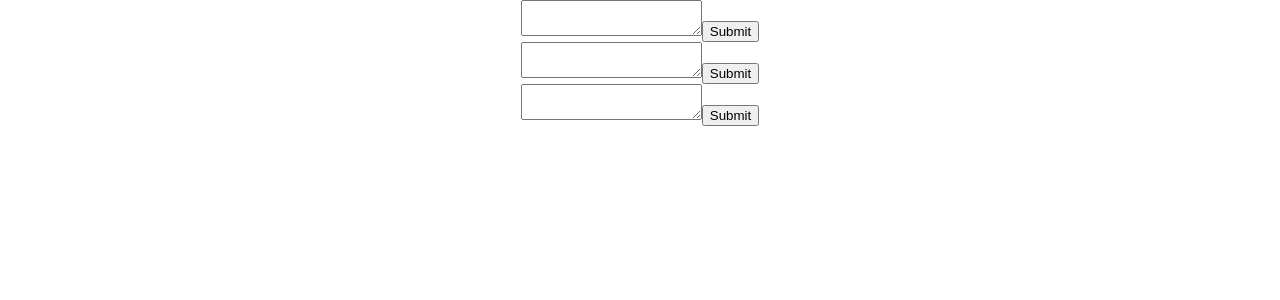
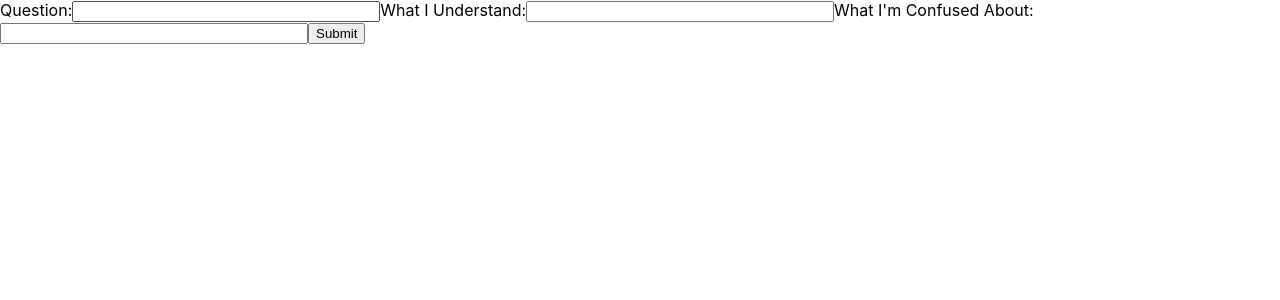
Before and after one commit to shirleymango/cs279-project, a React (Create React App) app in the folder tutorgpt-app/: page / in a window 1280 px wide. Shown: the top 300 px of the page. Built offline with nearby package versions, Linux system fonts and the light colour scheme.

Commit message:
combine all text fields to one form

```diff
--- a/tutorgpt-app/src/App.js
+++ b/tutorgpt-app/src/App.js
@@ -1,70 +1,59 @@
 import React, { useState } from 'react';
-import './App.css'
 
 function App() {
-  const [question, setQuestion] = useState(' ');
-  const [message1, setMessage1] = useState(' ');
-  const [message2, setMessage2] = useState(' ');
-  const [response, setResponse] = useState(' ');
+  const [question, setField1] = useState('');
+  const [userUnderstanding, setField2] = useState('');
+  const [userConfusion, setField3] = useState('');
 
-  const handleSubmitQuestion = (e) => {
-    fetch('http://localhost:3000/', {
-      method: 'POST',
-      headers: {
-        'Content-Type': 'application/json',
-      },
-      body: JSON.stringify({ question }),
-    })
-    .then((res) => res.json())
-    .then((data) => setResponse(data.question));
-  };
+  const handleSubmit = (e) => {
+    e.preventDefault();
 
-  const handleSubmitMessage1 = (e) => {
-    fetch('http://localhost:3000/', {
-      method: 'POST',
-      headers: {
-        'Content-Type': 'application/json',
-      },
-      body: JSON.stringify({ message1 }),
-    })
-    .then((res) => res.json())
-    .then((data) => setResponse(data.message1));
-  };
+    // Form submission logic here
+    console.log(`Field 1: ${question}, Field 2: ${userUnderstanding}, Field 3: ${userConfusion}`);
 
-  const handleSubmitMessage2 = (e) => {
-    fetch('http://localhost:3000/', {
-      method: 'POST',
-      headers: {
-        'Content-Type': 'application/json',
-      },
-      body: JSON.stringify({ message2 }),
-    })
-    .then((res) => res.json())
-    .then((data) => setResponse(data.message2));
+    // Clear the form fields
+    setField1('');
+    setField2('');
+    setField3('');
   };
 
   return (
     <div className="App">
-      <form onSubmit={handleSubmitQuestion}>
-        <textarea value={question}
-        onChange={(e) => setQuestion(e.target.value)}>
-        </textarea>
-        <button type="submit">Submit</button>
-      </form>
-      <form onSubmit={handleSubmitMessage1}>
-        <textarea value={message1}
-        onChange={(e) => setMessage1(e.target.value)}>
-        </textarea>
-        <button type="submit">Submit</button>
-      </form>
-      <form onSubmit={handleSubmitMessage2}>
-        <textarea value={message2}
-        onChange={(e) => setMessage2(e.target.value)}>
-        </textarea>
+      <form onSubmit={handleSubmit}>
+        <label>
+          Question:
+          <input
+            type="text"
+            value={question}
+            onChange={(e) => setField1(e.target.value)}
+            style={{ width:"300px" }}
+          />
+        </label>
+
+        <label>
+          What I Understand:
+          <input
+            type="text"
+            value={userUnderstanding}
+            onChange={(e) => setField2(e.target.value)}
+            style={{ width:"300px" }}
+          />
+        </label>
+
+        <label>
+          What I'm Confused About:
+          <input
+            type="text"
+            value={userConfusion}
+            onChange={(e) => setField3(e.target.value)}
+            style={{ width:"300px" }}
+          />
+        </label>
+
         <button type="submit">Submit</button>
       </form>
     </div>
-  )
+  );
 }
 
 export default App;
```
